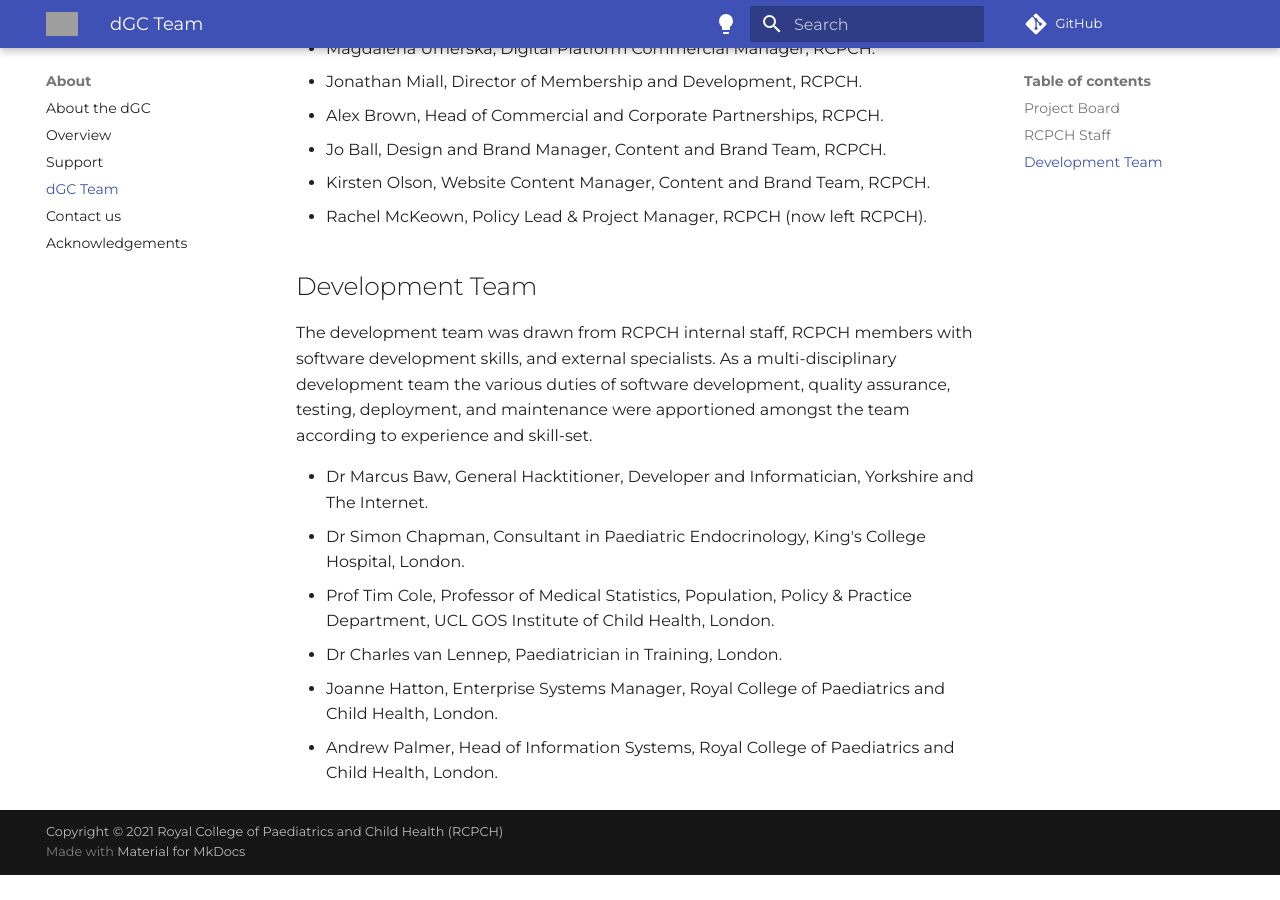
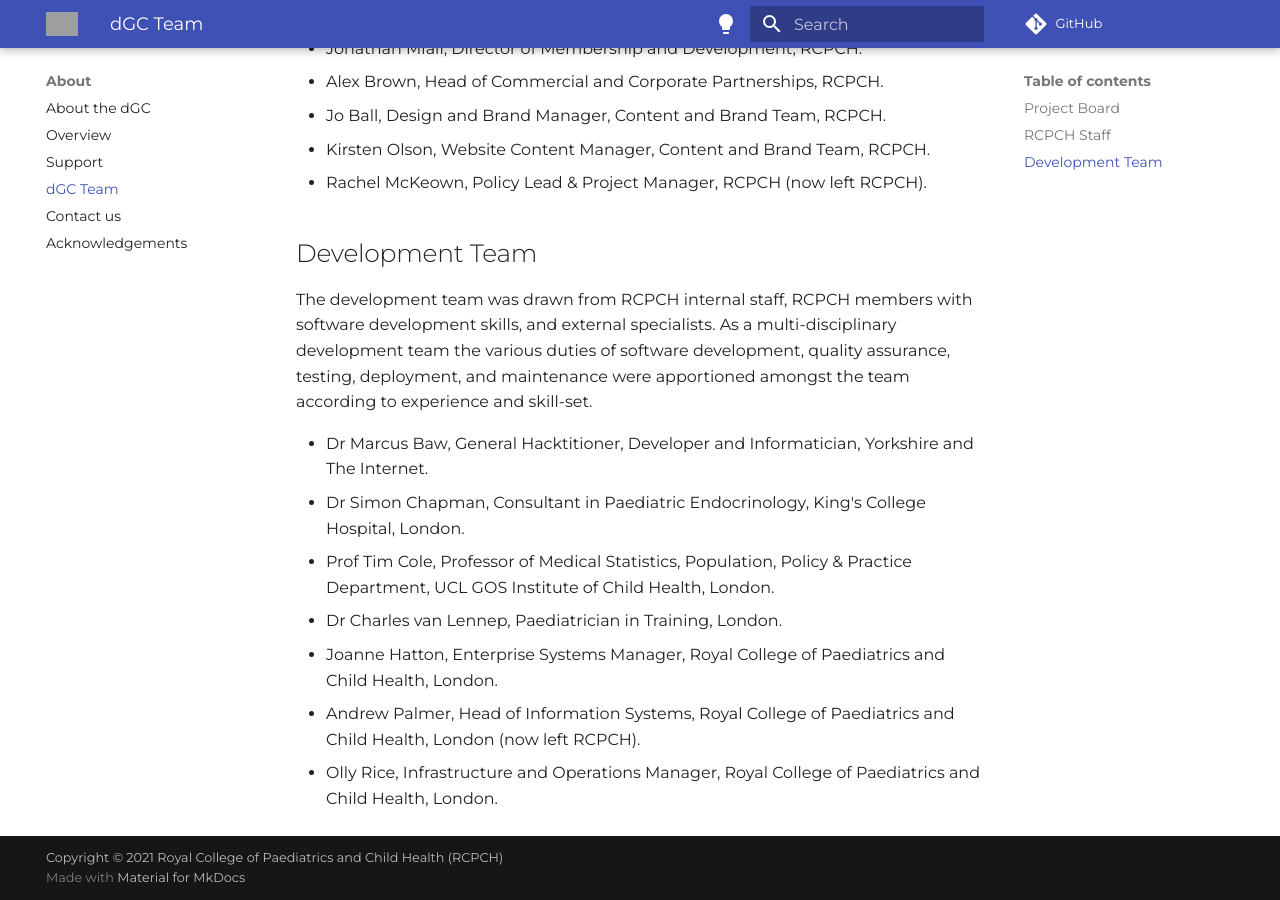
Before and after one commit to rcpch/digital-growth-charts-server, an MkDocs documentation site: the page built from docs/about/team.md, in a window 1280 px wide and 900 px high, scrolled down 1036 px. Built offline with MkDocs 1.6.1 and Material for MkDocs 9.7.7, drawn with Linux system fonts in a browser that asks for light colours; comment, search, counter and statistics services are not loaded; before the commit the page ends 1911 px from its top, so only the background shows below that; grey boxes are pictures that could not be loaded.

Commit message:
remove CW

```diff
--- a/docs/about/team.md
+++ b/docs/about/team.md
@@ -38,4 +37,5 @@
 - Prof Tim Cole, Professor of Medical Statistics, Population, Policy & Practice Department, UCL GOS Institute of Child Health, London.
 - Dr Charles van Lennep, Paediatrician in Training, London.
 - Joanne Hatton, Enterprise Systems Manager, Royal College of Paediatrics and Child Health, London.
-- Andrew Palmer, Head of Information Systems, Royal College of Paediatrics and Child Health, London.
+- Andrew Palmer, Head of Information Systems, Royal College of Paediatrics and Child Health, London (now left RCPCH).
+- Olly Rice, Infrastructure and Operations Manager, Royal College of Paediatrics and Child Health, London.
```
Also changed, not shown: other parts of docs/about/team.md (+0 -1 lines).
